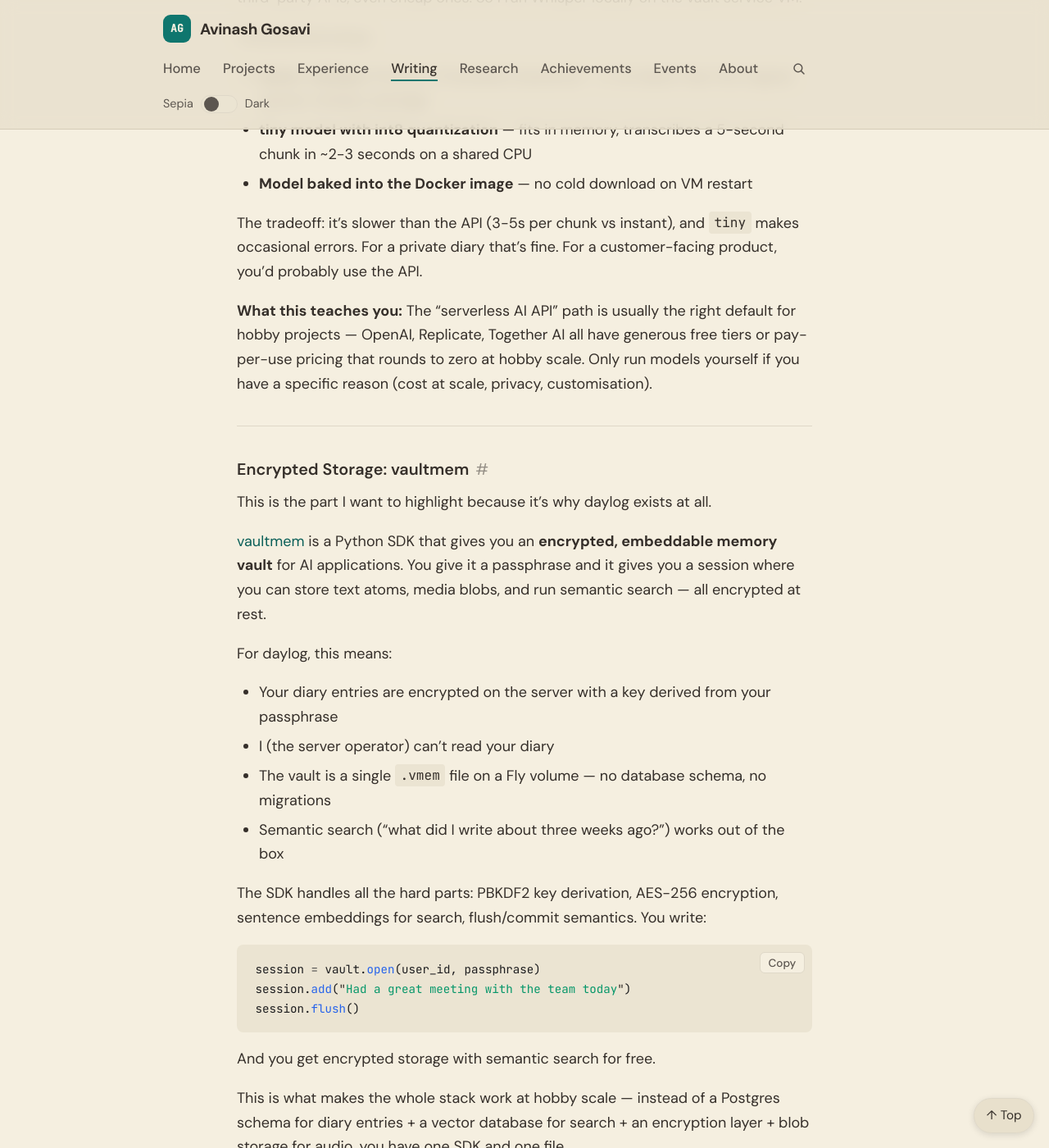
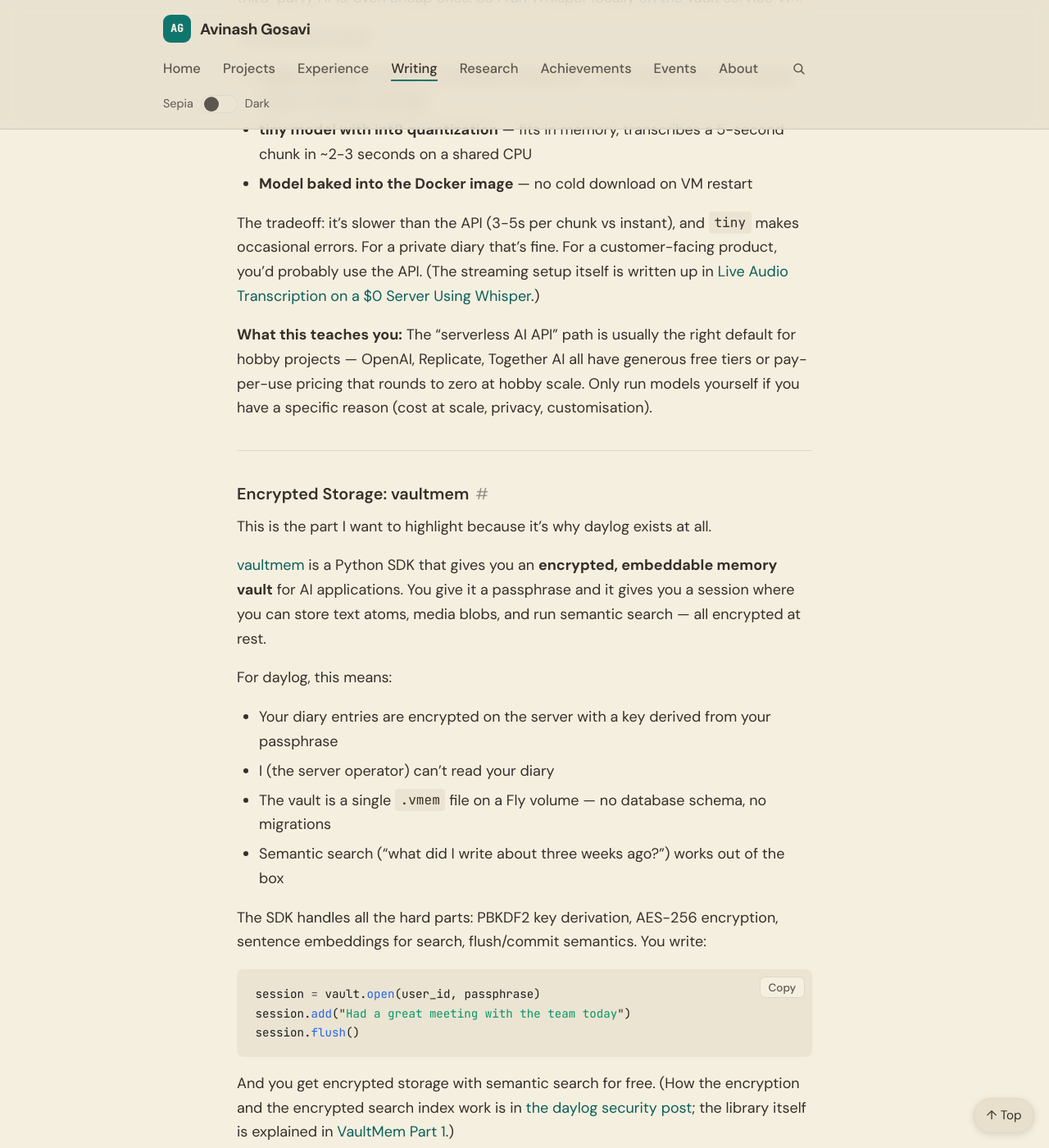
Before and after one commit to aag1091-alt/avinashgosavi.com, a Jekyll site: the page built from _posts/2026-04-12-hobby-project-stack.md, in a window 1280 px wide and 1400 px high, scrolled down 5757 px. Shown: the whole window at 82% size. Built offline with Jekyll 4.4.1, drawn with Linux system fonts in a browser that asks for light colours.

Commit message:
Cross-link the daylog posts to each other, VaultMem, Sentence-BERT and glossary terms
Co-Authored-By: Claude <noreply@anthropic.com>

````diff
--- a/_data/changelog.yml
+++ b/_data/changelog.yml
@@ -1,5 +1,9 @@
 # Public changelog shown on /changelog and (latest 3) on the homepage.
 # Newest first. desk: Writing | Design | Engineering
+- date: 2026-10-19
+  desk: Writing
+  text: "My three daylog posts (security, hobby stack, Whisper transcription) now link to each other, to VaultMem and Sentence-BERT, and to the glossary terms they use."
+  link: /post/daylog-security-architecture/
 - date: 2026-10-19
   desk: Engineering
   text: "Printing a post (or saving it as a PDF) now gives a clean, light page: no menus, share buttons or table of contents, code wraps instead of getting cut off, and outside links show their address."
--- a/_posts/2026-04-12-hobby-project-stack.md
+++ b/_posts/2026-04-12-hobby-project-stack.md
@@ -153,7 +153,7 @@ The practical setup:
 - **tiny model with int8 quantization** — fits in memory, transcribes a 5-second chunk in ~2-3 seconds on a shared CPU
 - **Model baked into the Docker image** — no cold download on VM restart
 
-The tradeoff: it's slower than the API (3-5s per chunk vs instant), and `tiny` makes occasional errors. For a private diary that's fine. For a customer-facing product, you'd probably use the API.
+The tradeoff: it's slower than the API (3-5s per chunk vs instant), and `tiny` makes occasional errors. For a private diary that's fine. For a customer-facing product, you'd probably use the API. (The streaming setup itself is written up in [Live Audio Transcription on a $0 Server Using Whisper](/post/live-audio-transcription-whisper/).)
 
 **What this teaches you:** The "serverless AI API" path is usually the right default for hobby projects — OpenAI, Replicate, Together AI all have generous free tiers or pay-per-use pricing that rounds to zero at hobby scale. Only run models yourself if you have a specific reason (cost at scale, privacy, customisation).
 
@@ -179,7 +179,7 @@ session.add("Had a great meeting with the team today")
 session.flush()
 ```
 
-And you get encrypted storage with semantic search for free.
+And you get encrypted storage with semantic search for free. (How the encryption and the encrypted search index work is in [the daylog security post](/post/daylog-security-architecture/); the library itself is explained in [VaultMem Part 1](/post/vaultmem-encrypted-memory-for-ai-agents/).)
 
 This is what makes the whole stack work at hobby scale — instead of a Postgres schema for diary entries + a vector database for search + an encryption layer + blob storage for audio, you have one SDK and one file.
 
````
Also changed, not shown: _posts/2026-04-12-daylog-security-architecture.md (+4 -2 lines), _posts/2026-04-12-live-audio-transcription-whisper.md (+2 -0 lines).
